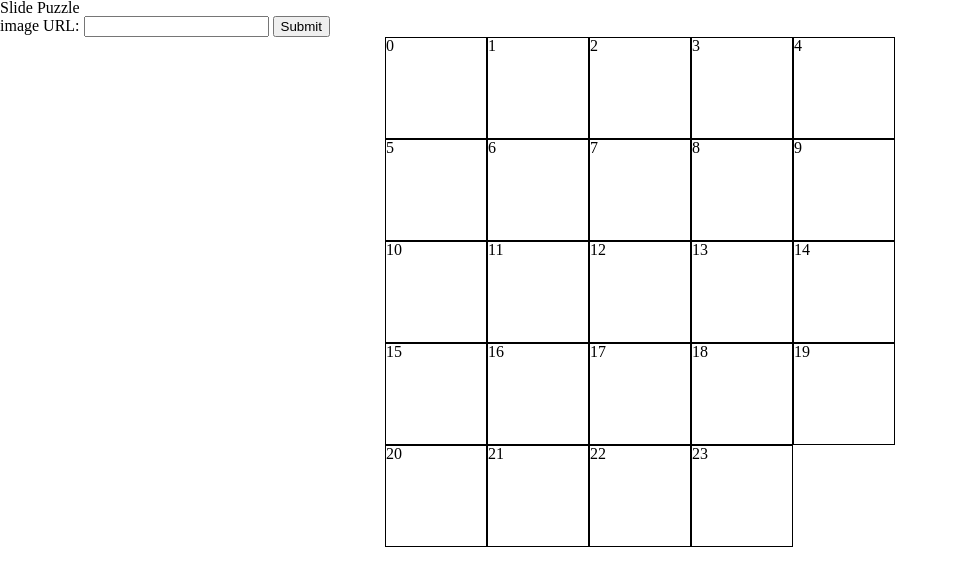
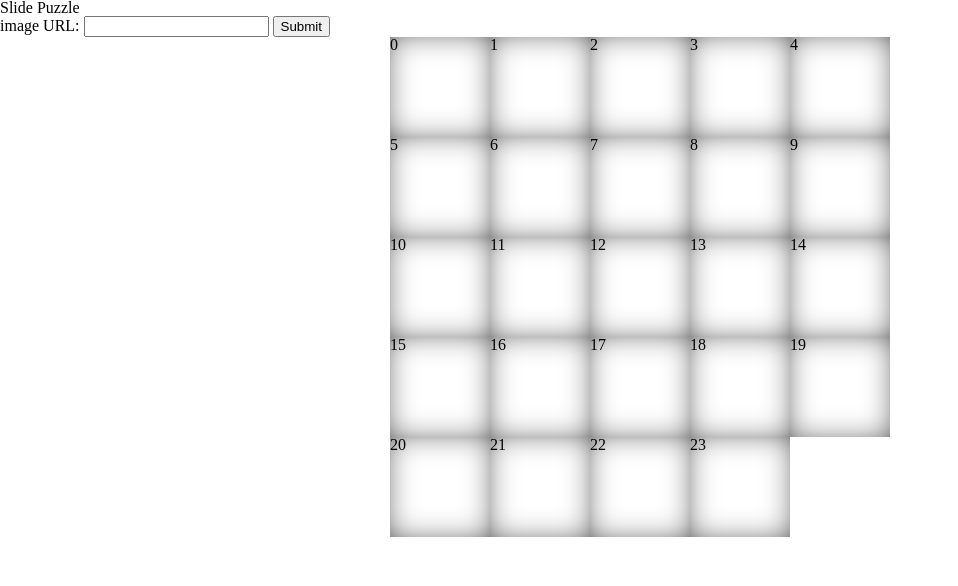
Before and after one commit to bartelto/slide-puzzle, a plain HTML site: page index.html in a window 1280 px wide. Shown: the whole page, without its empty margins (0-958 px from the left). Drawn offline with nearby package versions, Linux system fonts and the light colour scheme.

Commit message:
image scaling to fill puzzle

```diff
--- a/assets/css/styles.css
+++ b/assets/css/styles.css
@@ -4,7 +4,7 @@
 }
 
 .row {
-    height: 102px;
+    height: 100px;
     /*position: relative;*/
 }
 
@@ -12,15 +12,14 @@
     height: 100px;
     width: 100px;
     /*background-image: url(http://farm8.staticflickr.com/7136/7779988410_85629ec02c_o.jpg);*/
-    border: 1px black solid;
+    /*border: 1px black solid;*/
     display: inline-block;
     vertical-align: bottom;
     position: relative;
+    box-shadow: 0 0 36px -12px black inset;
 }
 
 .empty {
     background: transparent;
-    border: none;
-    height: 102px;
-    width: 102px;
+    box-shadow: none;
 }
--- a/assets/javascript/slider.js
+++ b/assets/javascript/slider.js
@@ -2,19 +2,19 @@ let piecesPerSide = 5;
 
 
 function initGame() {
-    for (let i = 0; i < piecesPerSide; i++) {
+    for (let r = 0; r < piecesPerSide; r++) {
         let newRow = $("<tr>").addClass("row");
-        for (let j = 0; j < piecesPerSide; j++) {
+        for (let c = 0; c < piecesPerSide; c++) {
             let newPiece = $("<td>").addClass("piece");
-            newPiece.attr("data-row", i);
-            newPiece.attr("data-col", j);
-            newPiece.css("background-position", `${-j*100}px ${-i*100}px`);
+            newPiece.attr("data-row", r);
+            newPiece.attr("data-col", c);
+            //newPiece.css("background-position", `${-c*100}px ${-r*100}px`);
             newPiece.text()
-            if (i === piecesPerSide-1 && j === piecesPerSide-1) {
+            if (r === piecesPerSide-1 && c === piecesPerSide-1) {
                 newPiece.addClass("empty");
                 newPiece.text("");
             } else {
-                newPiece.text(piecesPerSide*i + j);
+                newPiece.text(piecesPerSide*r + c);
             }
             newRow.append(newPiece);
         }
@@ -81,7 +81,14 @@ $("#choose-image").click( function(event) {
     puzzleImage.onload = function() {
         //alert(this.width + 'x' + this.height);
         $(".piece").not(".empty").css("background-image", `url(${puzzleImage.src})`);
-        $(".piece").not(".empty").css("background-size", "500%");
-      }
+        let imageScale =  (this.height > this.width) ? "500%" : `${500*this.width/this.height}%`;
+        $(".piece").not(".empty").css("background-size", imageScale);
+        for (let r = 0; r < piecesPerSide; r++) {
+            for (let c = 0; c < piecesPerSide; c++) {
+                $(`.piece[data-row='${r}'][data-col='${c}']`)
+                    .css("background-position", `${-c*100}px ${-r*100}px`);
+            }
+        }
+    }
 
 });
```
